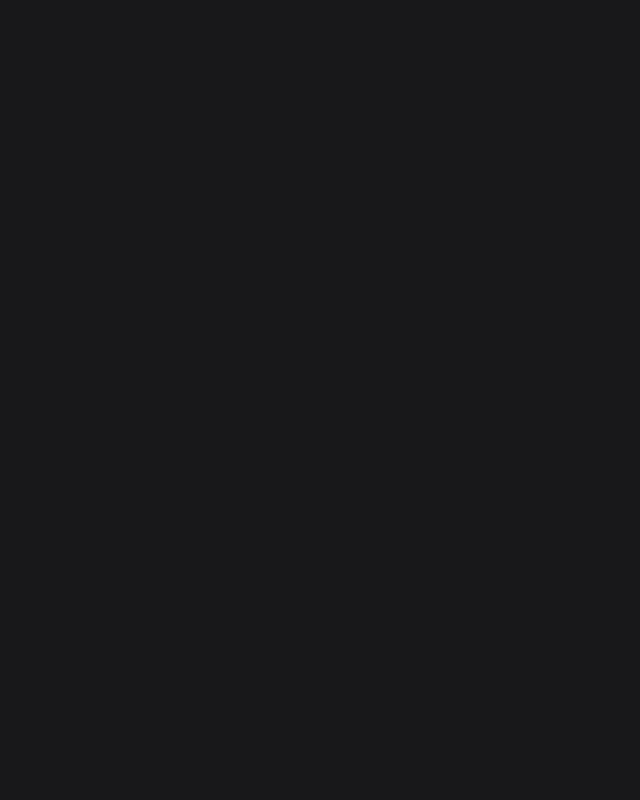
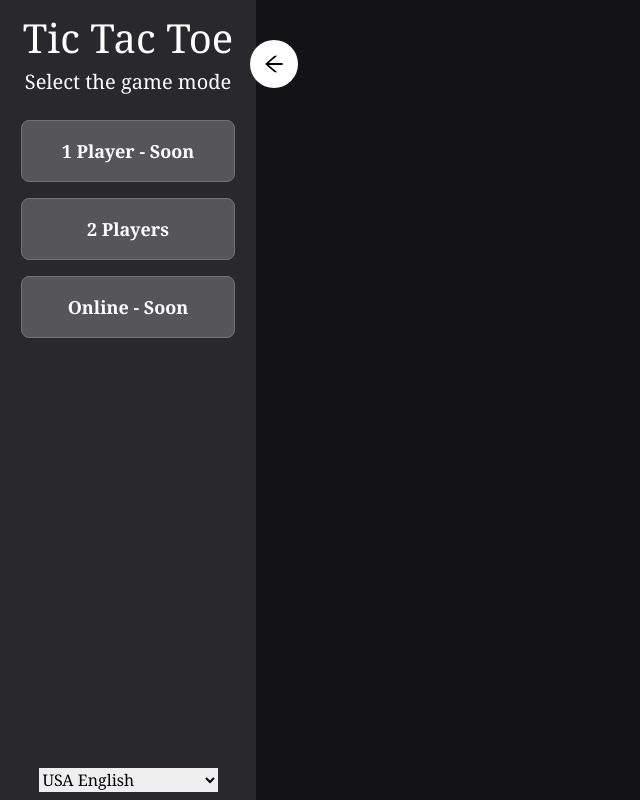
Before and after one commit to thiagomeneguzzi/tic-tac-toe, a React (Vite) app: page / in a window 1280 px wide. Before the commit this address had no page. Shown: the whole page, without its empty margins (0-640 px from the left). Built offline with nearby package versions, Linux system fonts and the light colour scheme.

Commit message:
refactor cards layout

```diff
--- a/src/infra/router/Router.tsx
+++ b/src/infra/router/Router.tsx
@@ -7,7 +7,10 @@ const Router = (): JSX.Element => {
     return (
         <BrowserRouter>
             <Routes>
-                <Route element={<Layout />}>
+                <Route
+                    path='/'
+                    element={<Layout />}
+                >
                     <Route
                         element={<TwoPlayers />}
                         path='two-players'
```
